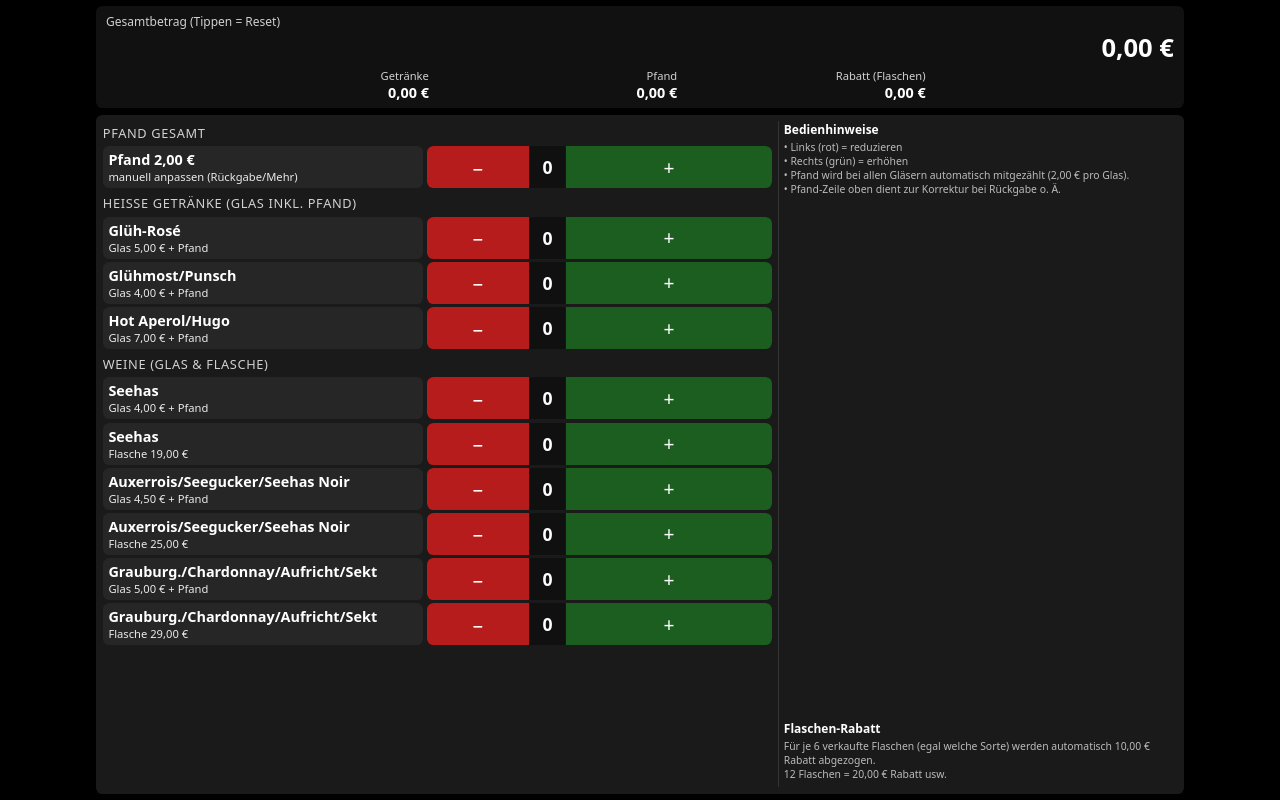
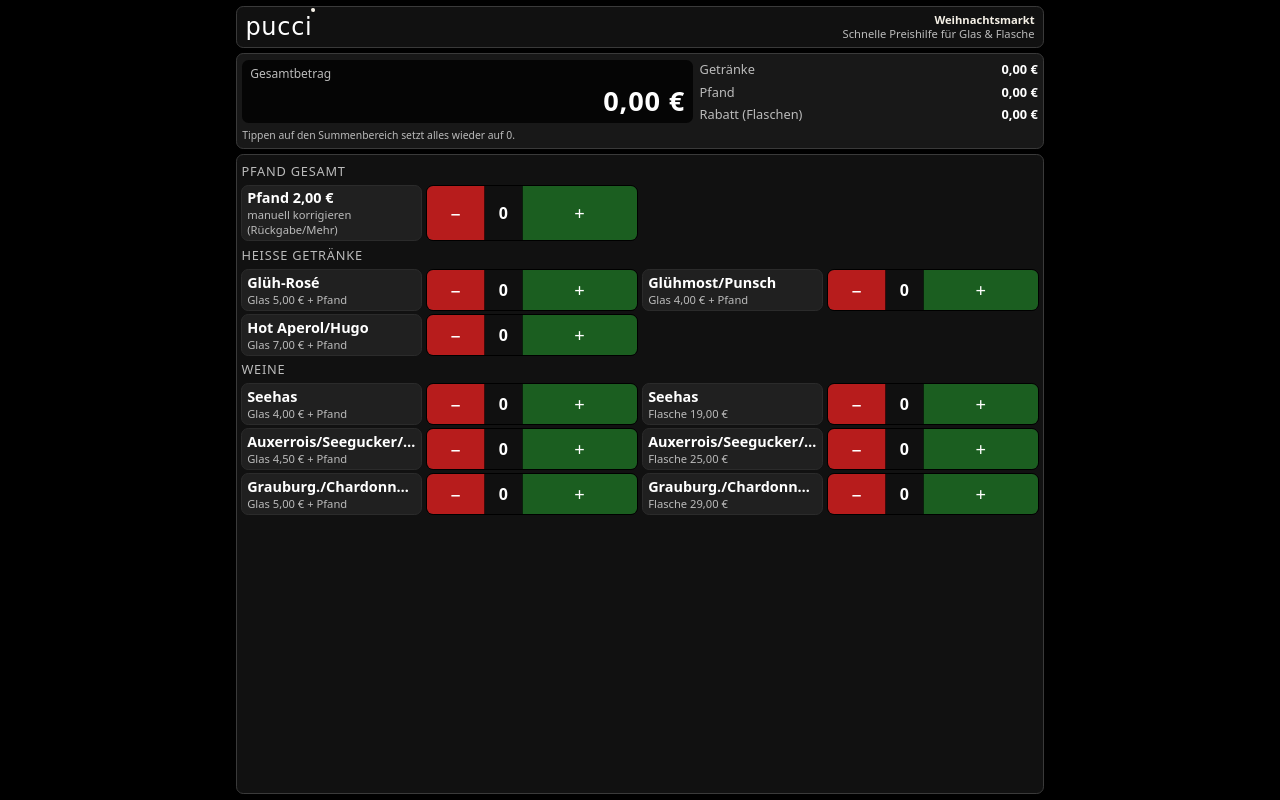
Before and after one commit to birklep/Pucci_Weihnachtsmarkt, a plain HTML site: page index.html in a window 1280 px wide. Drawn offline with Linux system fonts and the light colour scheme.

Commit message:
Update index.html
Ticket 1 - anpassung Layout und integration Pucci Branding

```diff
--- a/index.html
+++ b/index.html
@@ -11,17 +11,27 @@
 
   <style>
     :root {
+      /* Branding: Pucci = schwarz/weiß, dezente Akzentfarbe */
       --bg: #000000;
+      --bg-card: #111111;
       --bg-header: #111111;
-      --bg-panel: #1a1a1a;
+      --bg-summary: #181818;
+      --bg-row-label: #202020;
+      --bg-count: #101010;
+
+      --brand-accent: #f5f0e6; /* warmer heller Ton */
+      --brand-border: #3a3a3a;
+
       --text: #ffffff;
-      --accent: #ffffff;
+      --text-muted: #bbbbbb;
+
       --plus: #1b5e20;
       --minus: #b71c1c;
       --pfand-plus: #1b5e20;
       --pfand-minus: #b71c1c;
-      --grid-gap: 0.25rem;
-      --radius: 0.4rem;
+
+      --radius: 0.45rem;
+      --gap: 0.25rem;
       --font-size-base: 16px;
     }
 
@@ -53,97 +63,169 @@
       width: 100%;
       max-width: 900px;
       height: 100vh;
-      padding: 0.4rem;
-      gap: 0.4rem;
+      padding: 0.35rem;
+      gap: 0.35rem;
     }
 
-    header.summary-header {
-      background: var(--bg-header);
+    /* ----------------- Pucci-Header ----------------- */
+
+    .app-header {
+      display: flex;
+      align-items: center;
+      justify-content: space-between;
+      background: var(--bg-card);
       border-radius: var(--radius);
-      padding: 0.4rem 0.6rem;
+      padding: 0.3rem 0.55rem;
+      border: 1px solid var(--brand-border);
+      min-height: 42px;
+    }
+
+    .brand-logo {
+      font-family: "Brush Script MT", "Segoe Script", "Pacifico", cursive;
+      font-size: 1.5rem;
+      line-height: 1;
+      letter-spacing: 0.03em;
+    }
+
+    .brand-logo span {
+      position: relative;
+      padding-right: 0.3rem;
+    }
+
+    .brand-logo span::after {
+      /* kleiner "Tropfen" über dem i, angelehnt an Logo */
+      content: "";
+      position: absolute;
+      right: 0.12rem;
+      top: -0.3rem;
+      width: 0.25rem;
+      height: 0.25rem;
+      border-radius: 50% 50% 40% 60%;
+      background: var(--brand-accent);
+    }
+
+    .header-text {
+      text-align: right;
+      font-size: 0.7rem;
+      color: var(--text-muted);
+      line-height: 1.2;
+    }
+
+    .header-text strong {
+      color: var(--brand-accent);
+      font-weight: 600;
+    }
+
+    /* ----------------- Summen-Header ----------------- */
+
+    .summary-wrapper {
+      background: var(--bg-summary);
+      border-radius: var(--radius);
+      padding: 0.35rem;
+      border: 1px solid var(--brand-border);
+    }
+
+    .summary-header {
       display: grid;
-      grid-template-columns: 1.2fr 1fr 1fr 1fr;
-      grid-template-rows: auto auto;
+      grid-template-columns: 1.2fr 0.9fr;
+      grid-template-rows: auto auto auto;
+      column-gap: 0.4rem;
+      row-gap: 0.2rem;
       align-items: center;
       cursor: pointer;
       user-select: none;
     }
 
-    header.summary-header .total-label {
-      grid-column: 1 / -1;
-      font-size: 0.75rem;
-      opacity: 0.8;
+    .summary-total-box {
+      grid-row: 1 / span 3;
+      background: #050505;
+      border-radius: calc(var(--radius) * 0.9);
+      padding: 0.3rem 0.5rem;
+      display: flex;
+      flex-direction: column;
+      justify-content: center;
     }
 
-    header.summary-header .total-value {
-      font-size: 1.6rem;
+    .summary-total-label {
+      font-size: 0.75rem;
+      color: var(--text-muted);
+    }
+
+    .summary-total-value {
+      font-size: 1.7rem;
       font-weight: 700;
       text-align: right;
-      grid-column: 1 / -1;
+      letter-spacing: 0.03em;
     }
 
-    header.summary-header .split-label {
-      font-size: 0.7rem;
-      opacity: 0.8;
+    .summary-split-row {
+      display: flex;
+      align-items: center;
+      justify-content: space-between;
+      font-size: 0.8rem;
+    }
+
+    .summary-split-label {
+      color: var(--text-muted);
+    }
+
+    .summary-split-value {
+      font-weight: 600;
+    }
+
+    .summary-hint {
+      grid-column: 1 / -1;
+      font-size: 0.65rem;
+      color: var(--text-muted);
       margin-top: 0.1rem;
     }
 
-    header.summary-header .split-value {
-      font-size: 0.9rem;
-      font-weight: 600;
-    }
-
-    header.summary-header .split-block {
-      display: flex;
-      flex-direction: column;
-      align-items: flex-end;
-      justify-content: center;
-      padding-top: 0.1rem;
-    }
+    /* ----------------- Main / Tabellenlayout ----------------- */
 
     main {
       flex: 1;
-      background: var(--bg-panel);
+      background: var(--bg-card);
       border-radius: var(--radius);
-      padding: 0.4rem;
+      padding: 0.3rem;
+      border: 1px solid var(--brand-border);
       display: flex;
       flex-direction: column;
       gap: 0.25rem;
       overflow: hidden;
     }
 
+    .rows {
+      flex: 1;
+      display: flex;
+      flex-direction: column;
+      gap: 0.2rem;
+      overflow: hidden;
+    }
+
     .group-title {
       font-size: 0.8rem;
       text-transform: uppercase;
-      letter-spacing: 0.05em;
-      opacity: 0.8;
-      margin-top: 0.15rem;
-      margin-bottom: 0.1rem;
-    }
-
-    .rows {
-      display: flex;
-      flex-direction: column;
-      gap: 0.2rem;
-      flex: 1;
-      overflow: hidden;
+      letter-spacing: 0.06em;
+      color: var(--text-muted);
+      margin: 0.1rem 0;
     }
 
     .row {
       display: grid;
-      grid-template-columns: minmax(0, 1.3fr) minmax(0, 1.4fr);
+      grid-template-columns: minmax(0, 1.3fr) minmax(0, 1.5fr);
       gap: 0.25rem;
       align-items: stretch;
-      font-size: 0.9rem;
+      min-height: 40px;
     }
 
     .row-label {
-      background: #262626;
+      background: var(--bg-row-label);
       border-radius: var(--radius);
-      padding: 0.25rem 0.35rem;
+      padding: 0.18rem 0.3rem;
       display: flex;
       flex-direction: column;
       justify-content: center;
+      border: 1px solid #2b2b2b;
     }
 
     .row-label-main {
@@ -151,20 +233,20 @@
       white-space: nowrap;
       overflow: hidden;
       text-overflow: ellipsis;
+      font-size: 0.9rem;
     }
 
     .row-label-sub {
       font-size: 0.7rem;
-      opacity: 0.9;
+      color: var(--text-muted);
     }
 
     .row-controls {
       display: grid;
       grid-template-columns: 1fr auto 2fr;
-      gap: 0;
       border-radius: var(--radius);
       overflow: hidden;
-      background: #000;
+      border: 1px solid #000;
     }
 
     .btn {
@@ -172,25 +254,25 @@
       outline: none;
       font: inherit;
       color: #ffffff;
-      padding: 0.35rem 0.2rem;
+      padding: 0.32rem 0.18rem;
       cursor: pointer;
       user-select: none;
     }
 
     .btn:active {
-      filter: brightness(1.2);
+      filter: brightness(1.12);
     }
 
     .btn-minus {
       background: var(--minus);
+      font-size: 1.15rem;
       border-right: 1px solid #000000aa;
-      font-size: 1.2rem;
     }
 
     .btn-plus {
       background: var(--plus);
+      font-size: 1.15rem;
       border-left: 1px solid #000000aa;
-      font-size: 1.2rem;
     }
 
     .btn-minus-pfand {
@@ -202,117 +284,137 @@
     }
 
     .count-display {
-      background: #101010;
+      background: var(--bg-count);
       display: flex;
       align-items: center;
       justify-content: center;
-      font-size: 1.1rem;
+      font-size: 1rem;
       font-weight: 600;
-      min-width: 2.2rem;
+      min-width: 2.3rem;
     }
 
-    .hint {
-      font-size: 0.65rem;
-      opacity: 0.7;
-      margin-top: 0.1rem;
+    .side-info {
+      display: none; /* für Smartphone erst mal ausblenden, kommt im Tablet-Ticket wieder */
     }
 
-    /* Landscape: etwas mehr Horizontalität */
+    /* ----------------- Portrait: wie Excel-Liste ----------------- */
+
+    @media (orientation: portrait) {
+      .app {
+        max-width: 480px;
+      }
+
+      .rows {
+        flex-direction: column;
+      }
+    }
+
+    /* ----------------- Landscape: kompakte Zweispalten-Grid ----------------- */
+
     @media (orientation: landscape) {
       .app {
-        max-width: 1100px;
-      }
-
-      header.summary-header {
-        grid-template-columns: 1.3fr 1fr 1fr 1fr;
-        grid-template-rows: auto auto;
+        max-width: 820px;
       }
 
       main {
-        flex-direction: row;
-        gap: 0.4rem;
+        flex-direction: column;
       }
 
       .rows {
-        flex: 1.7;
+        display: grid;
+        grid-template-columns: 1fr 1fr;
+        grid-auto-rows: auto;
+        gap: 0.2rem 0.3rem;
+        align-content: start;
       }
 
-      .side-info {
-        flex: 1;
-        font-size: 0.75rem;
-        padding-left: 0.3rem;
-        border-left: 1px solid #333;
-        display: flex;
-        flex-direction: column;
-        justify-content: space-between;
+      .group-title {
+        grid-column: 1 / -1;
       }
 
-      .side-info > div {
-        margin-bottom: 0.4rem;
+      .row {
+        grid-template-columns: minmax(0, 1.2fr) minmax(0, 1.4fr);
       }
     }
 
-    /* Hochformat: Side-Info unter die Buttons */
-    @media (orientation: portrait) {
-      .side-info {
-        margin-top: 0.25rem;
-        font-size: 0.7rem;
-        border-top: 1px solid #333;
-        padding-top: 0.25rem;
-      }
-    }
+    /* ----------------- Kleine Geräte ----------------- */
 
-    /* Kleine Geräte etwas kompakter machen */
     @media (max-width: 400px) {
       :root {
         --font-size-base: 14px;
       }
 
+      .brand-logo {
+        font-size: 1.3rem;
+      }
+
       .row-label-main {
-        font-size: 0.85rem;
+        font-size: 0.8rem;
       }
 
       .row-label-sub {
-        font-size: 0.65rem;
+        font-size: 0.64rem;
       }
 
-      .btn-minus, .btn-plus {
+      .btn-minus,
+      .btn-plus {
         font-size: 1rem;
       }
 
       .count-display {
-        font-size: 0.95rem;
+        font-size: 0.9rem;
       }
     }
   </style>
 </head>
 <body>
   <div class="app">
-    <header class="summary-header" id="summaryHeader">
-      <div class="total-label">Gesamtbetrag (Tippen = Reset)</div>
-      <div class="total-value" id="grandTotal">0,00 €</div>
-
-      <div class="split-block">
-        <div class="split-label">Getränke</div>
-        <div class="split-value" id="drinksTotal">0,00 €</div>
+    <!-- Pucci Kopfzeile -->
+    <header class="app-header">
+      <div class="brand-logo">
+        <span>pucci</span>
       </div>
-      <div class="split-block">
-        <div class="split-label">Pfand</div>
-        <div class="split-value" id="pfandTotal">0,00 €</div>
-      </div>
-      <div class="split-block">
-        <div class="split-label">Rabatt (Flaschen)</div>
-        <div class="split-value" id="discountTotal">0,00 €</div>
+      <div class="header-text">
+        <strong>Weihnachtsmarkt</strong><br />
+        Schnelle Preis­hilfe für Glas &amp; Flasche
       </div>
     </header>
 
+    <!-- Summenbereich (Tap = Reset) -->
+    <section class="summary-wrapper" id="summaryHeader">
+      <div class="summary-header">
+        <div class="summary-total-box">
+          <div class="summary-total-label">Gesamtbetrag</div>
+          <div class="summary-total-value" id="grandTotal">0,00 €</div>
+        </div>
+
+        <div class="summary-split-row">
+          <div class="summary-split-label">Getränke</div>
+          <div class="summary-split-value" id="drinksTotal">0,00 €</div>
+        </div>
+        <div class="summary-split-row">
+          <div class="summary-split-label">Pfand</div>
+          <div class="summary-split-value" id="pfandTotal">0,00 €</div>
+        </div>
+        <div class="summary-split-row">
+          <div class="summary-split-label">Rabatt (Flaschen)</div>
+          <div class="summary-split-value" id="discountTotal">0,00 €</div>
+        </div>
+
+        <div class="summary-hint">
+          Tippen auf den Summenbereich setzt alles wieder auf 0.
+        </div>
+      </div>
+    </section>
+
+    <!-- Hauptbereich: Buttons in Tabellen-Optik -->
     <main>
       <div class="rows" id="rows">
         <div class="group-title">Pfand gesamt</div>
         <div class="row">
           <div class="row-label">
-            <div class="row-label-main">Pfand&nbsp;2,00 €</div>
-            <div class="row-label-sub">manuell anpassen (Rückgabe/Mehr)</div>
+            <div class="row-label-main">Pfand 2,00 €</div>
+            <div class="row-label-sub">manuell korrigieren (Rückgabe/Mehr)</div>
           </div>
           <div class="row-controls">
             <button class="btn btn-minus btn-minus-pfand" data-id="pfand" data-op="dec">−</button>
@@ -321,7 +423,7 @@
           </div>
         </div>
 
-        <div class="group-title">Heiße Getränke (Glas inkl. Pfand)</div>
+        <div class="group-title">Heiße Getränke</div>
 
         <div class="row" data-item="gluehrose_glass">
           <div class="row-label">
@@ -359,7 +461,7 @@
           </div>
         </div>
 
-        <div class="group-title">Weine (Glas &amp; Flasche)</div>
+        <div class="group-title">Weine</div>
 
         <div class="row" data-item="seehas_glass">
           <div class="row-label">
@@ -435,23 +537,7 @@
       </div>
 
       <div class="side-info">
-        <div>
-          <strong>Bedienhinweise</strong>
-          <div class="hint">
-            • Links (rot) = reduzieren<br>
-            • Rechts (grün) = erhöhen<br>
-            • Pfand wird bei allen Gläsern automatisch mitgezählt (2,00 € pro Glas).<br>
-            • Pfand-Zeile oben dient zur Korrektur bei Rückgabe o. Ä.
-          </div>
-        </div>
-        <div>
-          <strong>Flaschen-Rabatt</strong>
-          <div class="hint">
-            Für je 6 verkaufte Flaschen (egal welche Sorte) werden automatisch
-            10,00 € Rabatt abgezogen.<br>
-            12 Flaschen = 20,00 € Rabatt usw.
-          </div>
-        </div>
+        <!-- bleibt für Tablet-Ticket reserviert -->
       </div>
     </main>
   </div>
@@ -490,7 +576,6 @@
       }
     };
 
-    // Initialisierung
     DRINKS.forEach(d => state.counts[d.id] = 0);
 
     // --- Hilfsfunktionen ------------------------------
@@ -534,25 +619,26 @@
     }
 
     function updateUI() {
-      // Header
       document.getElementById('grandTotal').textContent = formatCents(state.totals.grand);
       document.getElementById('drinksTotal').textContent = formatCents(state.totals.drinks);
       document.getElementById('pfandTotal').textContent = formatCents(state.totals.pfand);
-      document.getElementById('discountTotal').textContent =
-        state.totals.discount === 0 ? '0,00 €' : '−' + formatCents(state.totals.discount).replace('€', '€');
 
-      // Pfandanzahl
+      if (state.totals.discount === 0) {
+        document.getElementById('discountTotal').textContent = '0,00 €';
+      } else {
+        // Anzeige mit Minus-Vorzeichen
+        const txt = formatCents(state.totals.discount);
+        document.getElementById('discountTotal').textContent = '−' + txt;
+      }
+
       const pfandCountEl = document.querySelector('[data-count-for="pfand"]');
       if (pfandCountEl) {
         pfandCountEl.textContent = state.pfandTotalCount;
       }
 
-      // Getränkezähler
       DRINKS.forEach(drink => {
         const el = document.querySelector('[data-count-for="' + drink.id + '"]');
-        if (el) {
-          el.textContent = state.counts[drink.id] || 0;
-        }
+        if (el) el.textContent = state.counts[drink.id] || 0;
       });
     }
 
```
